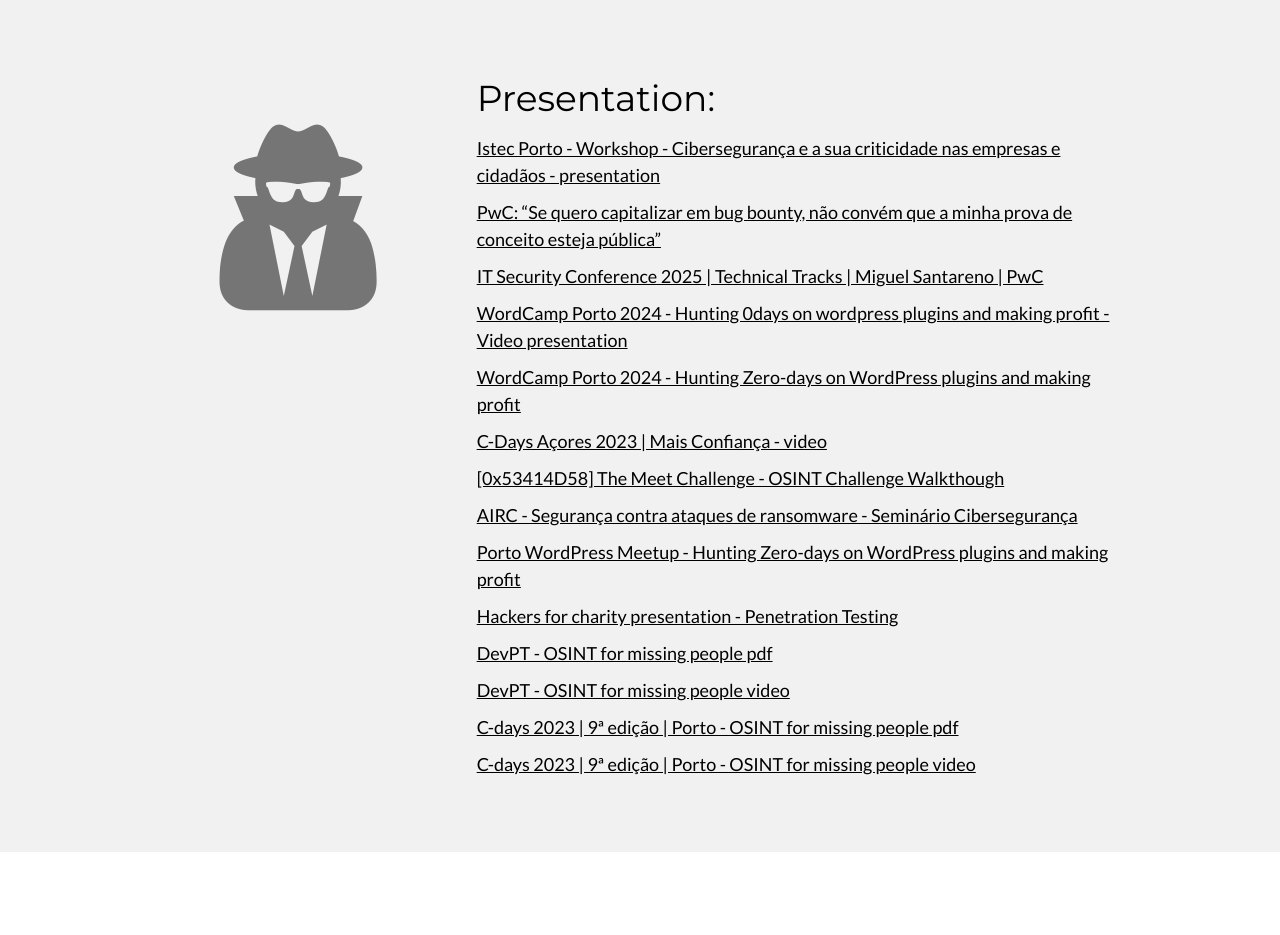
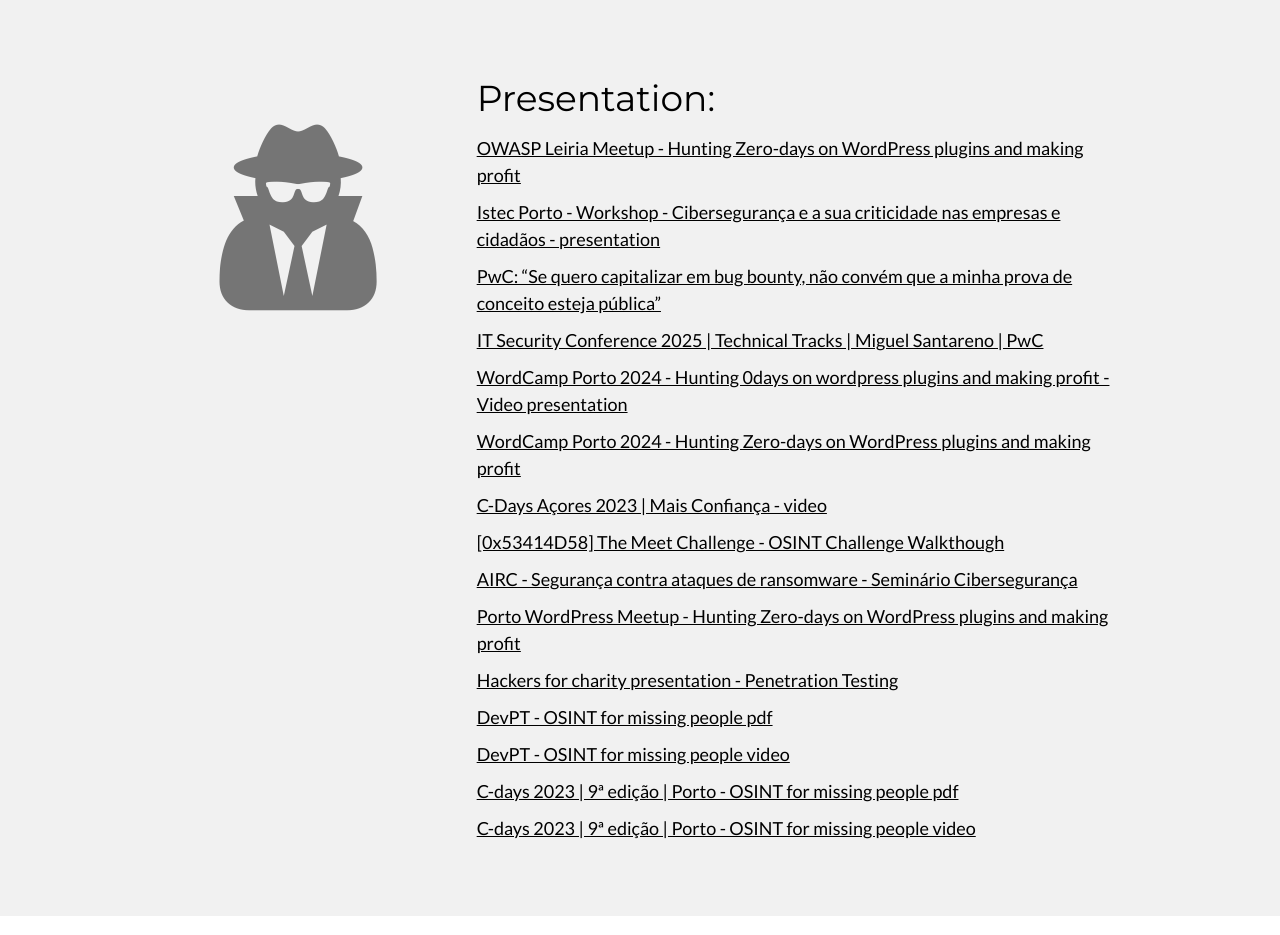
Before and after one commit to miguelsantareno/miguelsantareno.github.io, a plain HTML site: page resources.html in a window 1280 px wide. Shown: the part 6380-7315 px from the top of the page. Drawn offline with nearby package versions, Linux system fonts and the light colour scheme.

```diff
--- a/resources.html
+++ b/resources.html
@@ -239,6 +239,7 @@
 
     <div class="w3-twothird">
       <h1>Presentation:</h1>
+      <h5 class="w3-padding-10"><a href="./0days.pdf">OWASP Leiria Meetup - Hunting Zero-days on WordPress plugins and making profit</a></h5>
      <h5 class="w3-padding-10"><a href="./Workshop.pdf">Istec Porto - Workshop - Cibersegurança e a sua criticidade nas empresas e cidadãos - presentation</a></h5>
       <h5 class="w3-padding-10"><a href="https://www.itsecurity.pt/news/its-conference/pwc-se-quero-capitalizar-em-bug-bounty-nao-convem-que-a-minha-prova-de-conceito-esteja-publica-com-video">PwC: “Se quero capitalizar em bug bounty, não convém que a minha prova de conceito esteja pública”</a></h5>
       <h5 class="w3-padding-10"><a href="https://www.youtube.com/watch?v=LuIUNpRlQnM">IT Security Conference 2025 | Technical Tracks | Miguel Santareno | PwC</a></h5>
```
